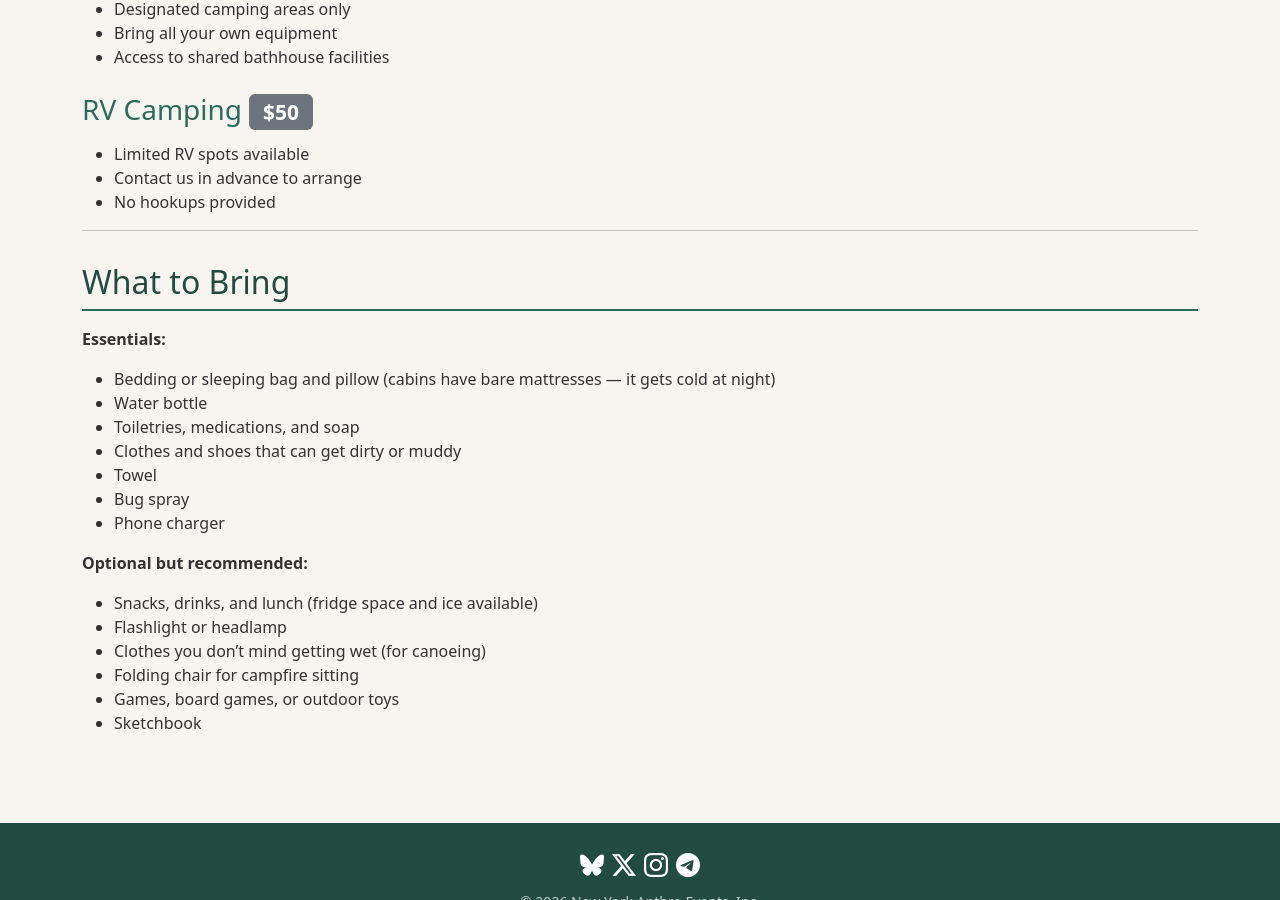
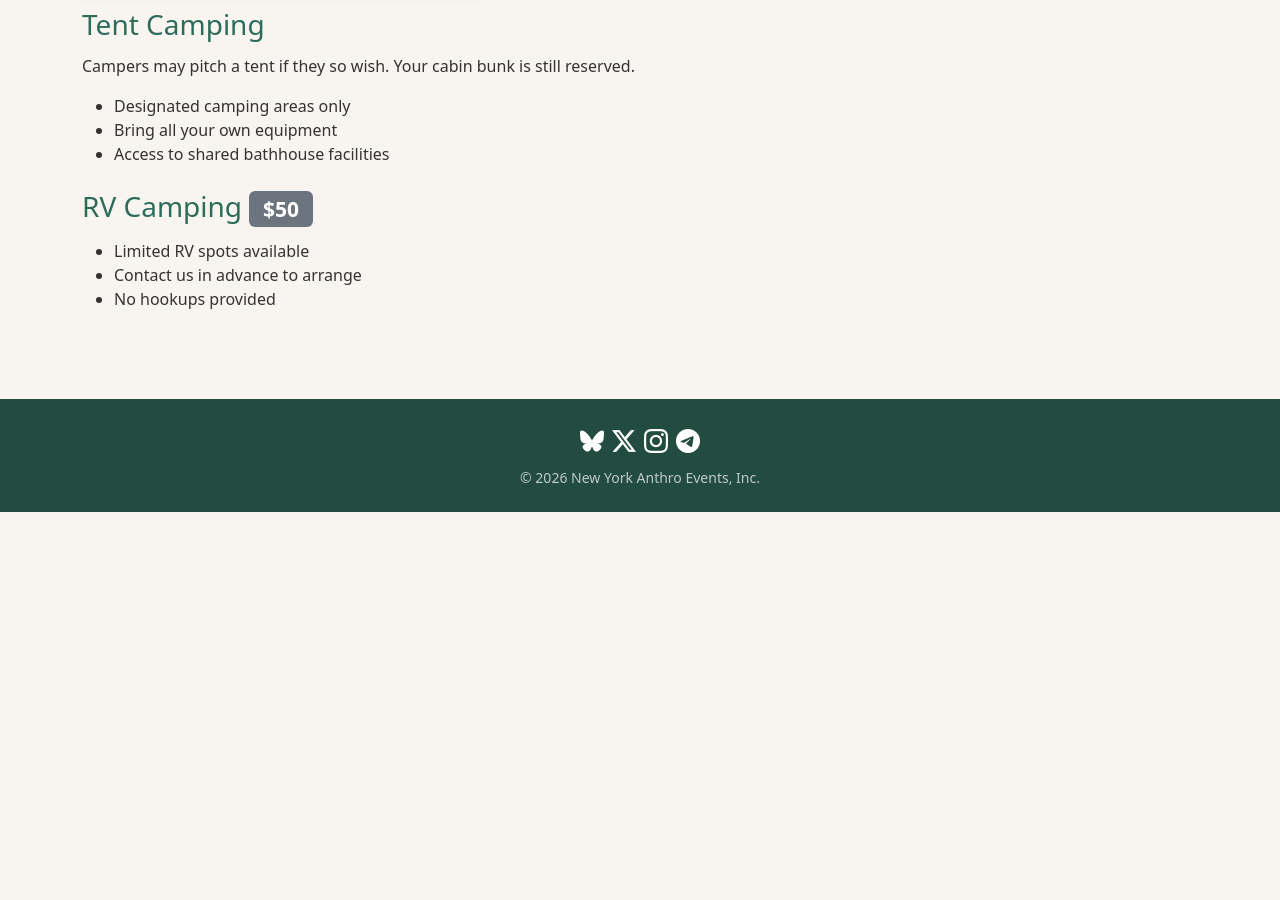
Before and after one commit to campflaw/campflaw.github.io, a Jekyll site: the page built from lodging.md, in a window 1280 px wide and 900 px high, scrolled down 2936 px. Built offline with Jekyll 4.4.1, drawn with Linux system fonts in a browser that asks for light colours; after the commit the page ends 3448 px from its top, so only the background shows below that; some of the changed text lies outside the part shown; grey boxes are pictures that could not be loaded.

Commit message:
Remove mascot from About page, add packing list download to lodging, fix duplicate socials
- Remove salamander mascot image from About & Contact page (already used elsewhere)
- Add packing list PDF download with prominent alert at top of lodging page
- Remove duplicate social links from home page (footer already has them)

Co-Authored-By: Claude Opus 4.6 (1M context) <noreply@anthropic.com>

```diff
--- a/lodging.md
+++ b/lodging.md
@@ -4,6 +4,17 @@ title: Lodging
 permalink: /lodging/
 hero-image: /assets/hero-lodging.jpeg
 ---
+
+<div class="alert alert-success d-flex align-items-center" role="alert">
+    <i class="bi bi-backpack2 me-3 fs-3"></i>
+    <div>
+        <strong>Not sure what to bring?</strong> Our packing list has you covered!
+        <br>
+        <a href="/assets/documents/packing-list.pdf" class="btn btn-success btn-sm mt-2" download>
+            <i class="bi bi-download me-1"></i>Download Packing List (PDF)
+        </a>
+    </div>
+</div>
 
 ## Cabin Assignments
 
@@ -97,26 +108,3 @@ Campers may pitch a tent if they so wish. Your cabin bunk is still reserved.
 - Limited RV spots available
 - Contact us in advance to arrange
 - No hookups provided
-
----
-
-## What to Bring
-
-**Essentials:**
-
-- Bedding or sleeping bag and pillow (cabins have bare mattresses — it gets cold at night)
-- Water bottle
-- Toiletries, medications, and soap
-- Clothes and shoes that can get dirty or muddy
-- Towel
-- Bug spray
-- Phone charger
-
-**Optional but recommended:**
-
-- Snacks, drinks, and lunch (fridge space and ice available)
-- Flashlight or headlamp
-- Clothes you don't mind getting wet (for canoeing)
-- Folding chair for campfire sitting
-- Games, board games, or outdoor toys
-- Sketchbook
```
Also changed, not shown: contact.md (+0 -2 lines), 1 other file.
